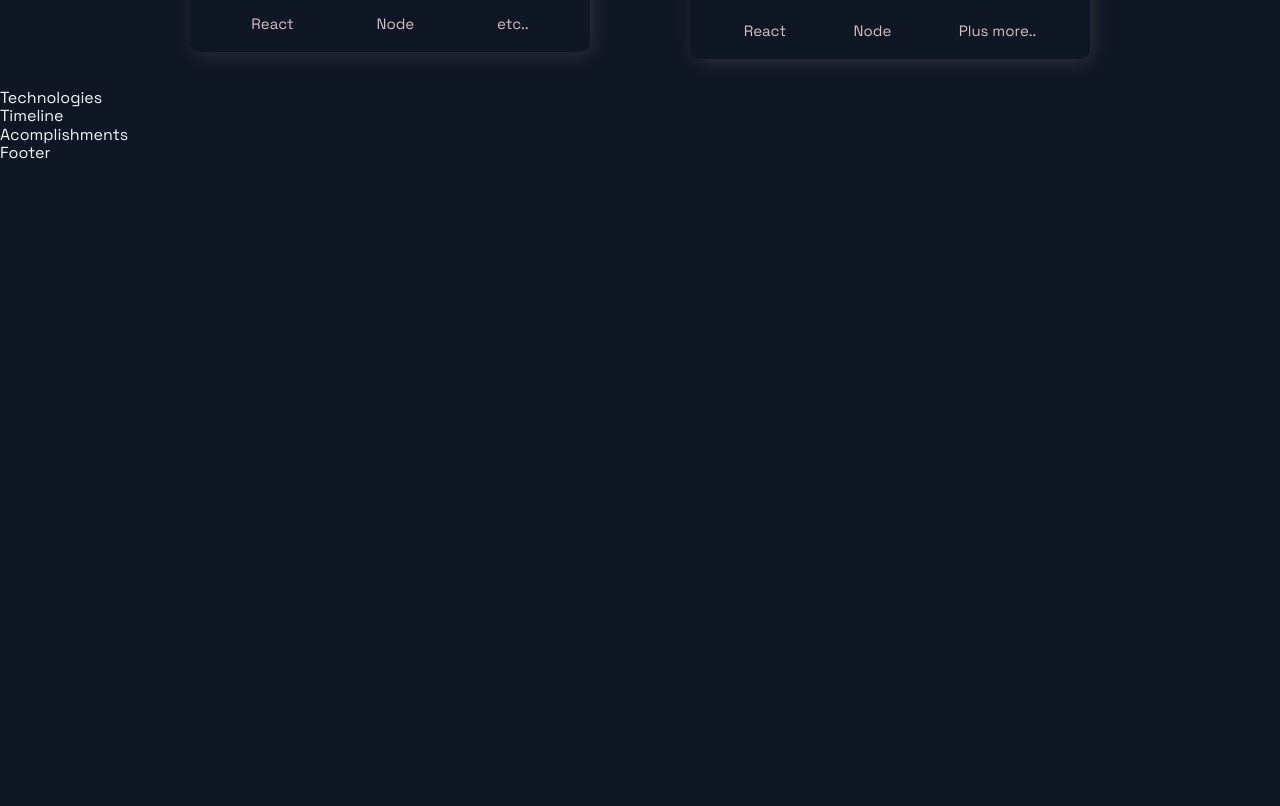
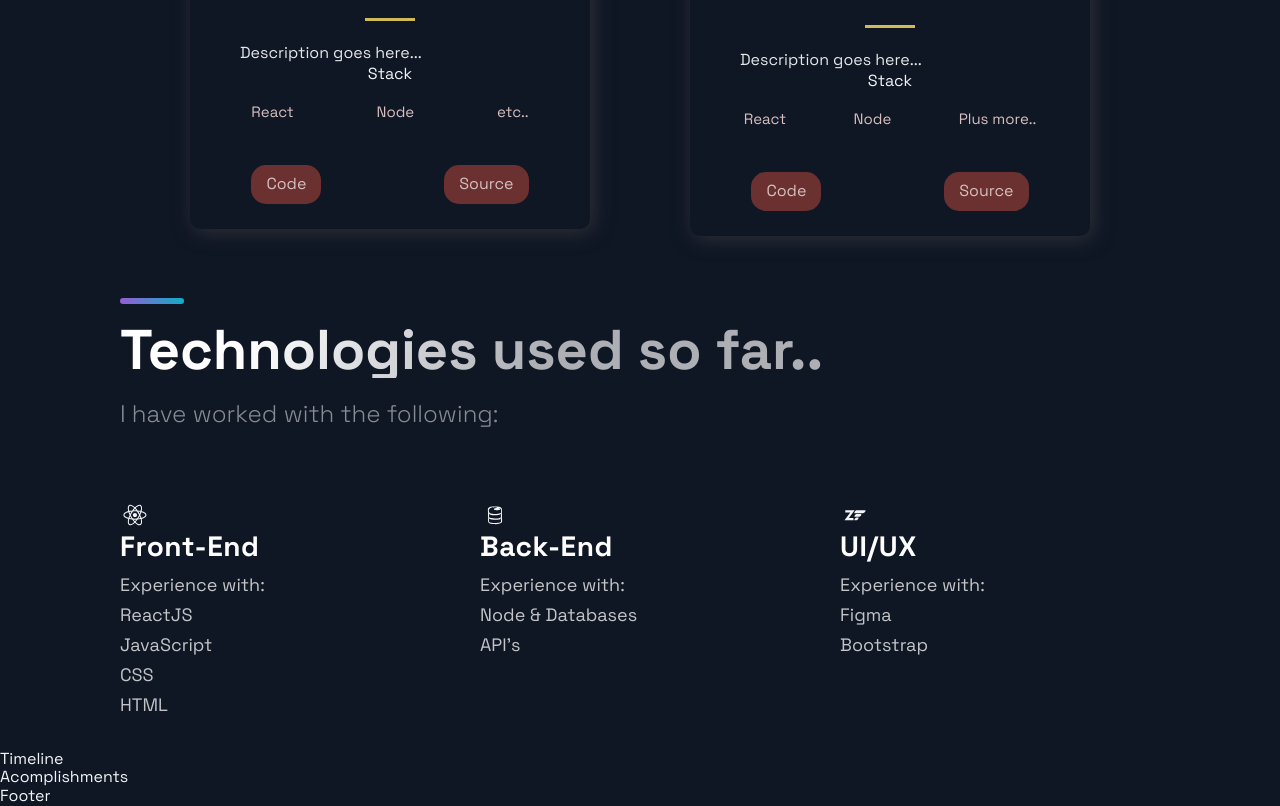
Before and after one commit to markruth2nd/2023-Portfolio, a Next.js app: page / in a window 1280 px wide. Shown: the part 1851-2657 px from the top of the page. Before the commit the page ends 2014 px from the top, so only its background shows below. Built offline with nearby package versions, Linux system fonts and the light colour scheme.

Commit message:
added technologies used section

```diff
--- a/src/components/Projects/Projects.js
+++ b/src/components/Projects/Projects.js
@@ -6,6 +6,7 @@ import { Section, SectionDivider, SectionTitle } from '../../styles/GlobalCompon
 import { projects } from '../../constants/constants';
 
 
+//Project const is put together using already made components such as the constants.js which has all info show in each card for the project.
 const Projects = () => (
   <Section nopadding id="projects">
     <SectionDivider />
@@ -27,6 +28,10 @@ const Projects = () => (
               ))}
             </TagList>
           </div>
+          <UtilityList>
+            <ExternalLinks href={visit}>Code</ExternalLinks>
+            <ExternalLinks href={source}>Source</ExternalLinks>
+          </UtilityList>
         </BlogCard>
       ))}
     </GridContainer>
--- a/src/components/Technologies/Technologies.js
+++ b/src/components/Technologies/Technologies.js
@@ -4,9 +4,49 @@ import { Section, SectionDivider, SectionText, SectionTitle } from '../../styles
 import { List, ListContainer, ListItem, ListParagraph, ListTitle } from './TechnologiesStyles';
 
 const Technologies = () =>  (
-  <div>
-    Technologies
-  </div>
+  <Section id="tech">
+    <SectionDivider /> <br />
+    <SectionTitle>Technologies used so far..</SectionTitle>
+    <SectionText> I have worked with the following:</SectionText>
+      <List>
+        <ListItem>
+          {/* The below is the React icon in React Icons - see docs for the list of available icons */}
+          <DiReact size="3rem" />
+          <ListContainer>
+            <ListTitle>Front-End</ListTitle>
+            <ListParagraph>
+              Experience with: <br />
+              ReactJS <br />
+              JavaScript <br />
+              CSS <br />
+              HTML <br />
+            </ListParagraph>
+          </ListContainer>
+        </ListItem>
+        <ListItem>
+          <DiFirebase size="3rem" />
+          <ListContainer>
+            <ListTitle>Back-End</ListTitle>
+            <ListParagraph>
+              Experience with: <br />
+              Node & Databases <br />
+              API's
+            </ListParagraph>
+          </ListContainer>
+        </ListItem>
+        <ListItem>
+          <DiZend size="3rem" />
+          <ListContainer>
+            <ListTitle>UI/UX</ListTitle>
+            <ListParagraph>
+              Experience with: <br />
+              Figma <br />
+              Bootstrap
+            </ListParagraph>
+          </ListContainer>
+        </ListItem>
+      </List>
+  </Section>
 );
 
 export default Technologies;
--- a/src/constants/constants.js
+++ b/src/constants/constants.js
@@ -4,16 +4,16 @@ export const projects = [
     description: "Description goes here...",
       image: '/images/moviesPage.png',
       tags: ['React', 'etc..'],
-    source: 'https://google.com',
-    visit: 'https://google.com',
+    source: 'https://movies-page-5kczdqvct-markruth2nd.vercel.app/',
+    visit: 'https://github.com/markruth2nd/movies-page',
     id: 2,
   },{
     title: 'South Park Page',
     description:"Description goes here...",
     image: '/images/southParkFanPage.png',
     tags: ['JavaScript', 'API', 'etc..'],
-    source: 'https://google.com',
-    visit: 'https://google.com',
+    source: 'https://marlenadowner.github.io/South-Park-Fan-Page/',
+    visit: 'https://github.com/markruth2nd/South-Park-Fan-Page',
     id: 1,
   },
   {
@@ -21,8 +21,8 @@ export const projects = [
     description: "Description goes here...",
       image: '/images/reactPortfolio.png',
       tags: ['React', 'Node', 'etc..'],
-    source: 'https://google.com',
-    visit: 'https://google.com',
+    source: 'https://markruth2nd.github.io/my-portfolio/',
+    visit: 'https://github.com/markruth2nd/my-portfolio ',
     id: 0,
   },
   {
@@ -31,7 +31,7 @@ export const projects = [
       image: '/images/chatMePT local server.png',
       tags: ['React', 'Node', 'Plus more..'],
     source: 'https://google.com',
-    visit: 'https://google.com',
+    visit: 'https://github.com/markruth2nd/ChatMePT',
     id: 0,
   },
 ];
```
